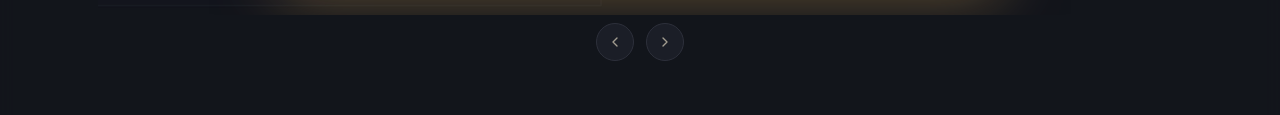
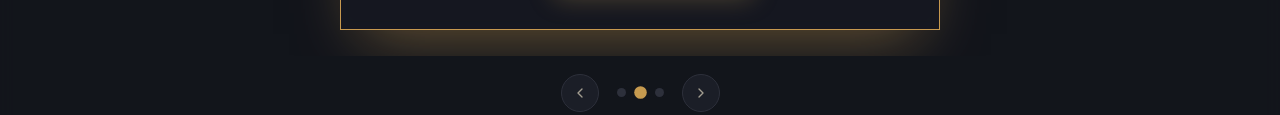
Before and after one commit to yosefjunior1991-cloud/hess-soares-site, a plain HTML site: page index.html in a window 1280 px wide. Shown: the part 2598-2713 px from the top of the page. Drawn offline with nearby package versions, Linux system fonts and the light colour scheme.

Commit message:
v21: carrossel da equipe menor, com peek claro e indicador de posicao

```diff
--- a/index.html
+++ b/index.html
@@ -258,7 +258,7 @@ section{padding:96px 0;}
 .team-tabs{margin:0 auto;}
 .team-stage{position:relative; overflow:hidden; touch-action:pan-y; cursor:grab; -webkit-user-select:none; user-select:none; transition:height .5s cubic-bezier(.22,.61,.36,1);}
 .team-stage.dragging{cursor:grabbing;}
-.team-card{position:absolute; top:0; left:50%; width:min(760px, 100%); padding:26px 0; transition:transform .55s cubic-bezier(.22,.61,.36,1), opacity .45s ease;}
+.team-card{position:absolute; top:0; left:50%; width:min(600px, 84%); padding:26px 0; transition:transform .55s cubic-bezier(.22,.61,.36,1), opacity .45s ease;}
 .team-stage.dragging .team-card{transition:opacity .45s ease;}
 .team-card:not(.active){cursor:pointer;}
 .team-card:not(.active) .lawyer-card{pointer-events:none;}
@@ -266,12 +266,18 @@ section{padding:96px 0;}
 .team-card.active .lawyer-card{border-color:var(--gold); box-shadow:0 26px 60px -22px rgba(198,154,79,.5);}
 .team-card:focus-visible{outline:none;}
 .team-card:focus-visible .lawyer-card{outline:2px solid var(--gold); outline-offset:3px;}
-.team-nav{display:flex; justify-content:center; gap:12px; margin:8px 0 0;}
-.team-nav-btn{width:38px; height:38px; border-radius:50%; border:1px solid var(--border); background:var(--card); color:var(--muted); display:flex; align-items:center; justify-content:center; cursor:pointer; transition:border-color .2s ease, color .2s ease;}
+.team-nav{display:flex; align-items:center; justify-content:center; gap:18px; margin:18px 0 0;}
+.team-nav-btn{width:38px; height:38px; border-radius:50%; border:1px solid var(--border); background:var(--card); color:var(--muted); display:flex; align-items:center; justify-content:center; cursor:pointer; transition:border-color .2s ease, color .2s ease; flex-shrink:0;}
 .team-nav-btn:hover{border-color:var(--gold); color:var(--gold-light);}
 .team-nav-btn:focus-visible{outline:2px solid var(--gold); outline-offset:2px;}
+.team-dots{display:flex; align-items:center; gap:10px;}
+.team-dot{width:9px; height:9px; border-radius:50%; border:none; padding:0; background:var(--border); cursor:pointer; transition:background .25s ease, transform .25s ease;}
+.team-dot:hover{background:var(--gold-light);}
+.team-dot[aria-current="true"]{background:var(--gold); transform:scale(1.4);}
+.team-dot:focus-visible{outline:2px solid var(--gold); outline-offset:3px;}
 .lawyer-card{background:var(--card-glass); backdrop-filter:blur(6px); -webkit-backdrop-filter:blur(6px); border:1px solid var(--border); padding:clamp(24px,4vw,48px); display:grid; grid-template-columns:220px 1fr; gap:40px;}
-@media (max-width:760px){.lawyer-card{grid-template-columns:1fr; text-align:center;} .team-card{width:min(760px,90%); padding:18px 0;}}
+@media (min-width:761px){.team-card .lawyer-card{grid-template-columns:150px 1fr; gap:24px; padding:clamp(20px,2.6vw,32px);}}
+@media (max-width:760px){.lawyer-card{grid-template-columns:1fr; text-align:center;} .team-card{width:min(760px,86%); padding:18px 0;}}
 .lawyer-photo{width:100%; aspect-ratio:1; overflow:hidden; border:1px solid rgba(198,154,79,.3); margin-bottom:18px;}
 .lawyer-photo img{width:100%; height:100%; object-fit:cover; -webkit-user-drag:none; user-select:none;}
 .team-card img{-webkit-user-drag:none;}
@@ -597,6 +603,11 @@ footer h4{font-size:1.05rem; margin-bottom:20px;}
         <button type="button" class="team-nav-btn" id="teamPrev" aria-label="Advogado anterior">
           <svg width="16" height="16" viewBox="0 0 24 24" fill="none"><path d="M15 6l-6 6 6 6" stroke="currentColor" stroke-width="2" stroke-linecap="round" stroke-linejoin="round"/></svg>
         </button>
+        <div class="team-dots" id="teamDots" role="tablist" aria-label="Selecionar advogado">
+          <button type="button" class="team-dot" data-index="0" role="tab" aria-label="Ver perfil de Elton Hess" aria-current="true"></button>
+          <button type="button" class="team-dot" data-index="1" role="tab" aria-label="Ver perfil de Nilton Soares" aria-current="false"></button>
+          <button type="button" class="team-dot" data-index="2" role="tab" aria-label="Ver perfil de Pamela Soares" aria-current="false"></button>
+        </div>
         <button type="button" class="team-nav-btn" id="teamNext" aria-label="Próximo advogado">
           <svg width="16" height="16" viewBox="0 0 24 24" fill="none"><path d="M9 6l6 6-6 6" stroke="currentColor" stroke-width="2" stroke-linecap="round" stroke-linejoin="round"/></svg>
         </button>
@@ -855,11 +866,12 @@ if('IntersectionObserver' in window && !reduceMotion){
   var cards = Array.prototype.slice.call(stage.querySelectorAll('.team-card'));
   var prevBtn = document.getElementById('teamPrev');
   var nextBtn = document.getElementById('teamNext');
+  var dots = Array.prototype.slice.call(document.querySelectorAll('.team-dot'));
   var total = cards.length;
   var activeIndex = 0;
   var reduceMotion = window.matchMedia && window.matchMedia('(prefers-reduced-motion: reduce)').matches;
 
-  var SCALE_SIDE = 0.84, OPACITY_SIDE = 0.42;
+  var SCALE_SIDE = 0.8, OPACITY_SIDE = 0.55;
 
   function relPos(index){
     var d = index - activeIndex;
@@ -870,7 +882,7 @@ if('IntersectionObserver' in window && !reduceMotion){
 
   function currentOffset(){
     var w = cards[activeIndex] ? cards[activeIndex].getBoundingClientRect().width : 0;
-    return w * 0.56;
+    return w * 0.58;
   }
 
   function layout(dragPx){
@@ -910,6 +922,9 @@ if('IntersectionObserver' in window && !reduceMotion){
       card.classList.toggle('active', isActive);
       card.setAttribute('aria-current', isActive ? 'true' : 'false');
     });
+    dots.forEach(function(dot, idx){
+      dot.setAttribute('aria-current', idx === activeIndex ? 'true' : 'false');
+    });
     updateInertness();
     layout();
     updateStageHeight();
@@ -917,6 +932,12 @@ if('IntersectionObserver' in window && !reduceMotion){
 
   function next(){ setActiveIndex(activeIndex + 1); }
   function prev(){ setActiveIndex(activeIndex - 1); }
+
+  dots.forEach(function(dot, idx){
+    dot.addEventListener('click', function(){
+      if(idx !== activeIndex){ setActiveIndex(idx); restartAutoplay(); }
+    });
+  });
 
   /* autoplay */
   var autoplayTimer = null;
```
